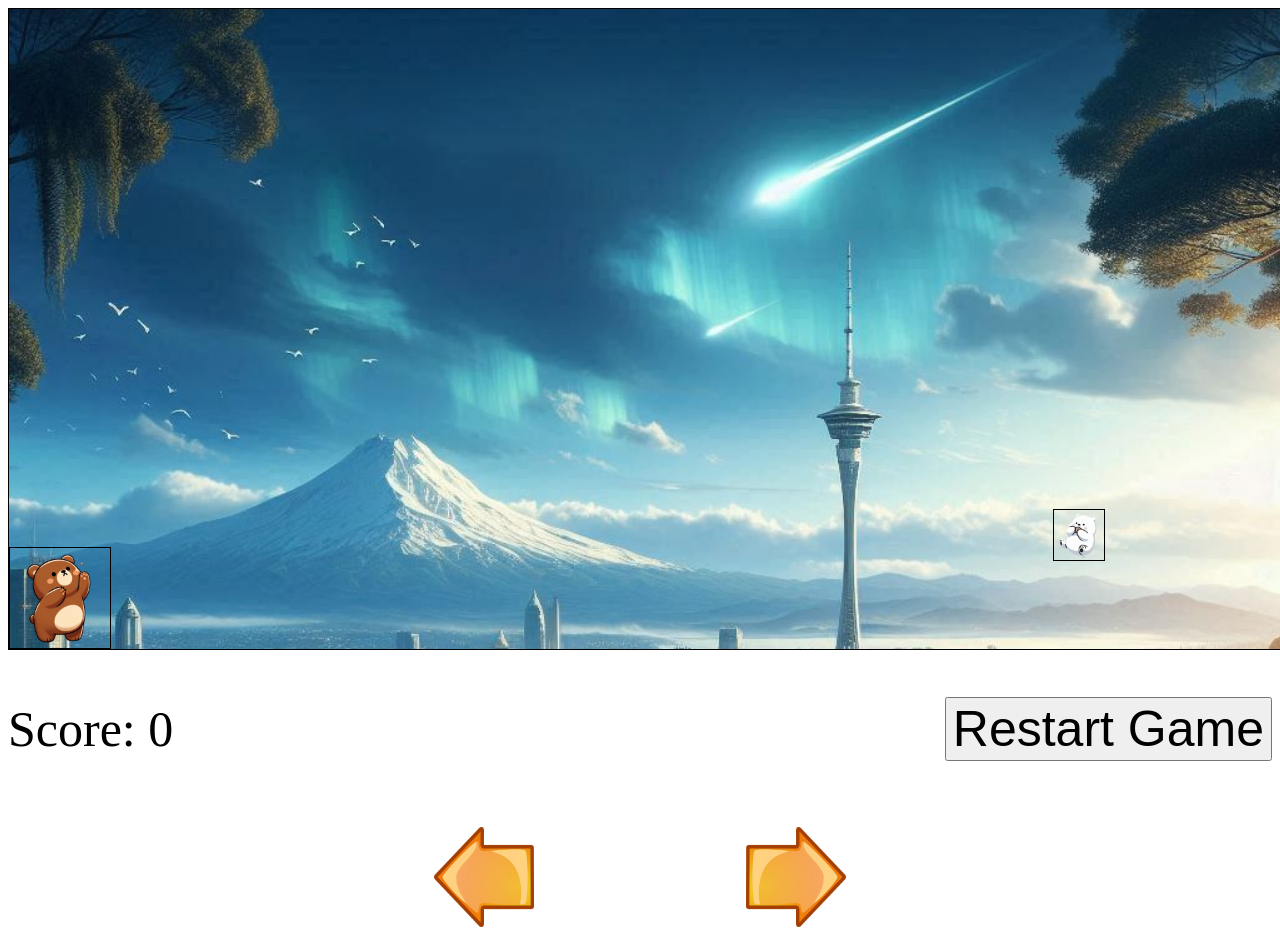
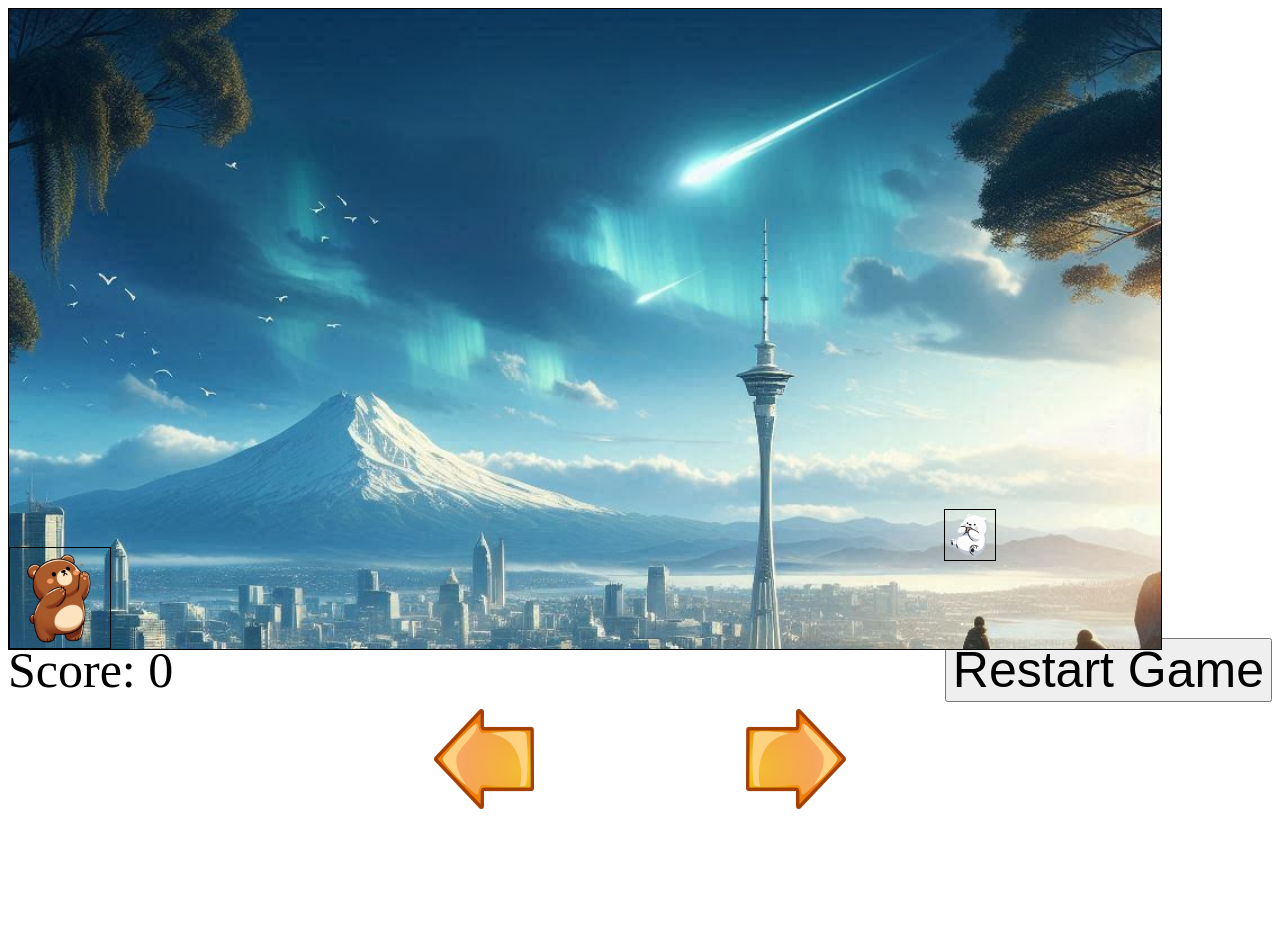
Before and after one commit to SimonS2019/Catch-the-Falling-Object, a plain HTML site: page index.html in a window 1280 px wide. After the commit the page ends 812 px from the top, so only its background shows below. Drawn offline with Linux system fonts and the light colour scheme.

Commit message:
fix style issues

```diff
--- a/style.css
+++ b/style.css
@@ -2,7 +2,7 @@
     position: relative;
     height: 80vh;
     /* full height of the viewport minus 30px */
-    width: 100vw;
+    width: 90vw;
     /* full width of the viewport */
     border: 1px solid black;
     background-image: url('assets/sky.jpg');
@@ -30,12 +30,14 @@
 }
 
 .scoreAndRestart {
+    height: 5vh;
     display: flex;
     justify-content: space-between;
     align-items: center;
 }
 
 .buttonContainer {
+    height: 10vh;
     display: flex;
     justify-content: center;
     gap: 200px;
```
